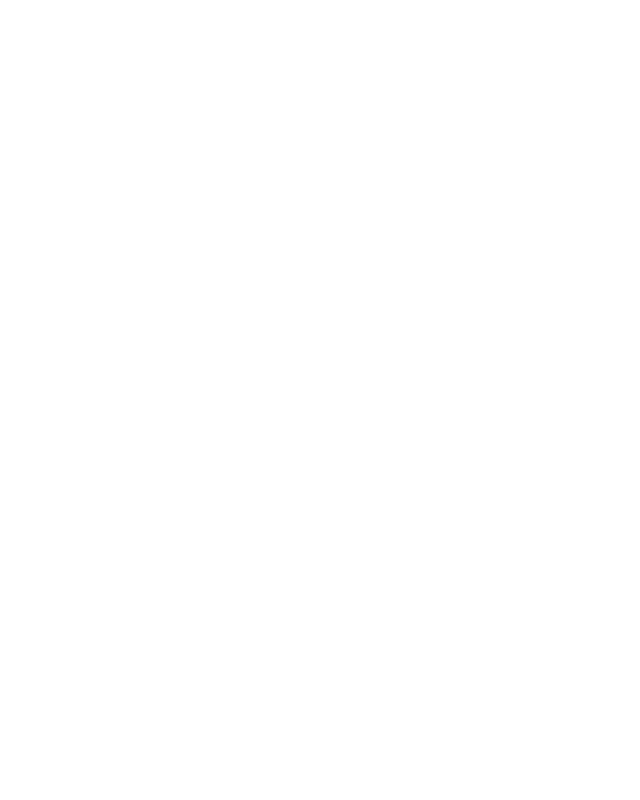
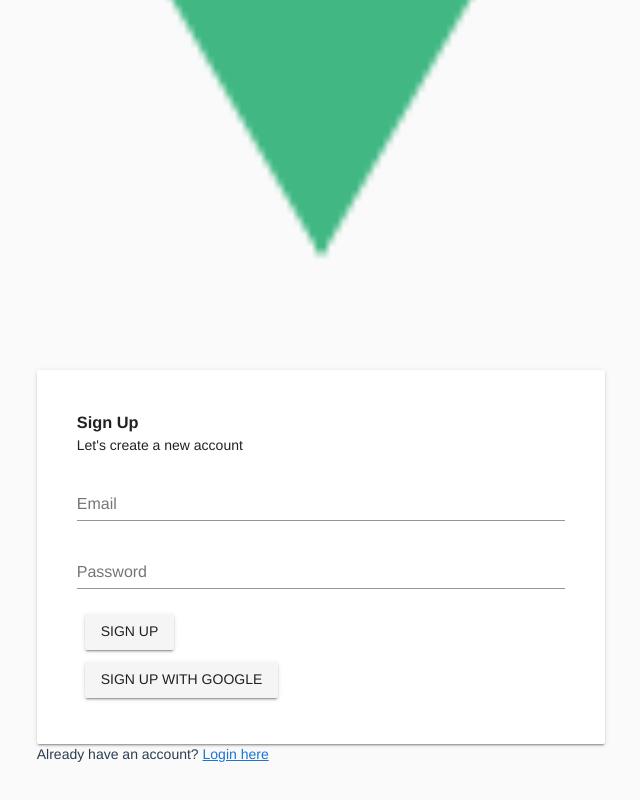
Before and after one commit to gavinhammar/growthmaps, a Vue app: page /#/signup in a window 1280 px wide. Before the commit this address led to /#/login. Shown: the part 934-1734 px from the top of the page, without its empty margins (319-959 px from the left). Before the commit the page ends 800 px from the top, so only its background shows below. Built offline with nearby package versions, Linux system fonts and the light colour scheme; no server answers.

Commit message:
Added vuetify

```diff
--- a/index.html
+++ b/index.html
@@ -3,7 +3,8 @@
   <head>
     <meta charset="utf-8">
     <meta name="viewport" content="width=device-width,initial-scale=1.0">
-    <title>growthmaps</title>
+    <title>GrowthMaps</title>
+    <link href='https://fonts.googleapis.com/css?family=Roboto:300,400,500,700|Material+Icons' rel="stylesheet">
   </head>
   <body>
     <div id="app"></div>
--- a/package.json
+++ b/package.json
@@ -16,7 +16,8 @@
     "firebase": "^4.12.1",
     "firebaseui": "^2.7.0",
     "vue": "^2.5.2",
-    "vue-router": "^3.0.1"
+    "vue-router": "^3.0.1",
+    "vuetify": "^1.0.14"
   },
   "devDependencies": {
     "autoprefixer": "^7.1.2",
--- a/src/App.vue
+++ b/src/App.vue
@@ -1,8 +1,10 @@
 <template>
-  <div id="app">
+  <v-app id="app">
     <img src="./assets/logo.png">
-    <router-view/>
-  </div>
+    <main>
+        <router-view></router-view>
+    </main>
+  </v-app>
 </template>
 
 <script>
@@ -16,8 +18,7 @@
   font-family: 'Avenir', Helvetica, Arial, sans-serif;
   -webkit-font-smoothing: antialiased;
   -moz-osx-font-smoothing: grayscale;
-  text-align: center;
-  color: #2c3e50;
-  margin-top: 60px;
+   color: #2c3e50;
+
 }
 </style>
--- a/src/components/SignUp.vue
+++ b/src/components/SignUp.vue
@@ -1,15 +1,65 @@
 <template>
-  <div class="signup">
-      <h3>{{ title }}</h3>
-      <p>Let's create a new account</p>
-      <input type="text" placeholder="Email" v-model="email" /> <br/>
-      <input type="password" placeholder="Password" v-model="password" /> <br/>
-      <span class="error">{{ error }}</span>
-      <button v-on:click="signup">Sign Up</button>
-      <button v-on:click="signupViaGoogle">Google Sign Up</button>
-      <p>Already have an account? <router-link to="/login">Login here</router-link></p>
+  <v-container class="signup">
+      <v-layout>
+          <v-flex xs12 sm6 offset-sm3>
+              <v-card>
+                <v-card-text>
+                     <v-container>
+                        <h3>{{ title }}</h3>
+                        <p>Let's create a new account</p>
 
-  </div>
+                         <form>
+                            <v-layout row>
+                                <v-flex xs12>
+                                    <v-text-field
+                                    name = "email"
+                                    label="Email"
+                                    id="email"
+                                    v-model="email"
+                                    type="email"
+                                    required
+                                    >
+
+                                    </v-text-field>
+                                </v-flex>
+                            </v-layout>
+                            <v-layout row>
+                                <v-flex xs12>
+                                    <v-text-field
+                                    name = "password"
+                                    label="Password"
+                                    id="email"
+                                    v-model="password"
+                                    type="password"
+                                    required
+                                    >
+
+                                    </v-text-field>
+                                </v-flex>
+                            </v-layout>
+                            <v-layout row>
+                                <v-flex xs12>
+                                   <v-btn  v-on:click="signup"  type="submit">Sign Up</v-btn>
+                                </v-flex>
+                            </v-layout>
+                            <v-layout row>
+                                <v-flex xs12>
+                                   <v-btn  v-on:click="signupViaGoogle" type="submit">Sign Up with Google</v-btn>
+                                </v-flex>
+                            </v-layout>
+                         </form>
+                     </v-container>
+                </v-card-text>
+              </v-card>
+                 <span class="error">{{ error }}</span>
+
+                <p>Already have an account? <router-link to="/login">Login here</router-link></p>
+
+          </v-flex>
+      </v-layout>
+
+
+  </v-container>
 </template>
 
 <script>
@@ -64,7 +114,7 @@
 </script>
 
 <style scoped>
-    .signup{
+  /*  .signup{
         margin-top: 40px;
     }
     .error{
@@ -84,5 +134,5 @@
     p{
         margin-top: 10px;
         font-size: 13px;
-    }
+    }*/
 </style>
--- a/src/main.js
+++ b/src/main.js
@@ -1,11 +1,15 @@
 // The Vue build version to load with the `import` command
 // (runtime-only or standalone) has been set in webpack.base.conf with an alias.
 import Vue from 'vue'
+import Vuetify from 'vuetify'
 import App from './App'
 import router from './router'
 import firebase from 'firebase'
 
+import 'vuetify/dist/vuetify.min.css'
+
 Vue.config.productionTip = false
+Vue.use(Vuetify)
 
 var config = {
     apiKey: "AIzaSyDYaMgZDLOeEdC-N5vBEPty3r9WwTgFTVc",
```
